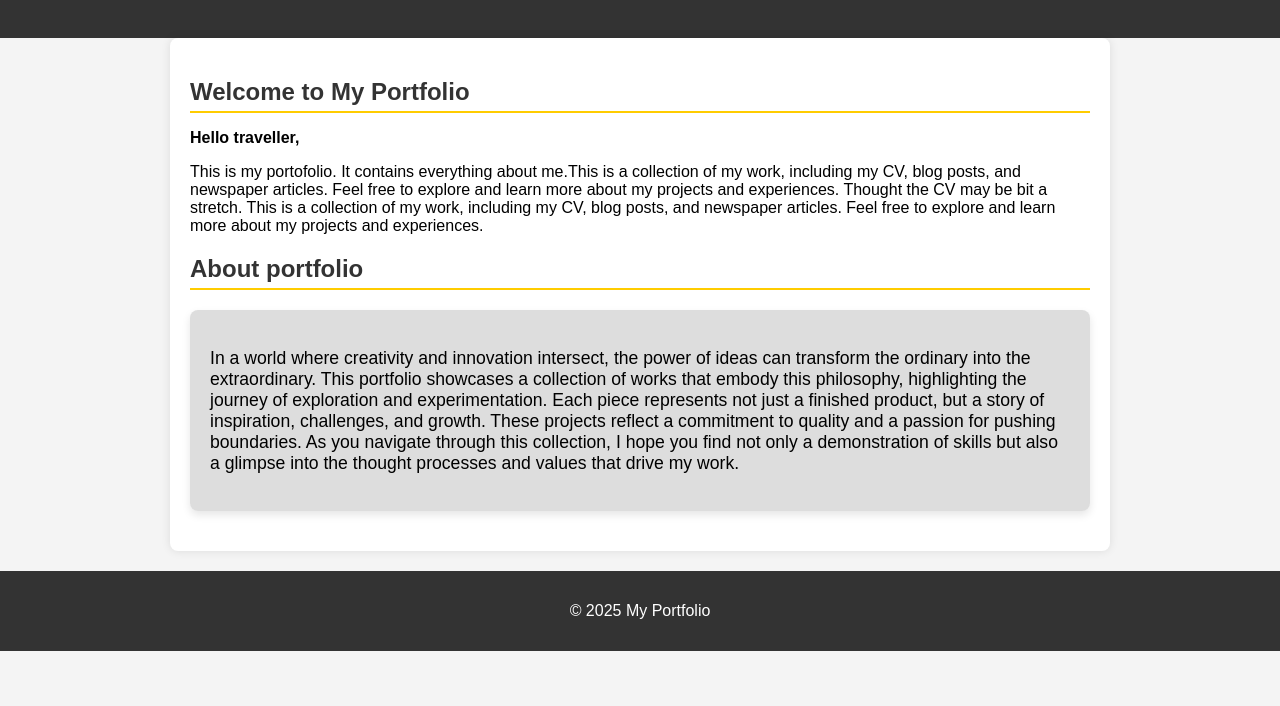
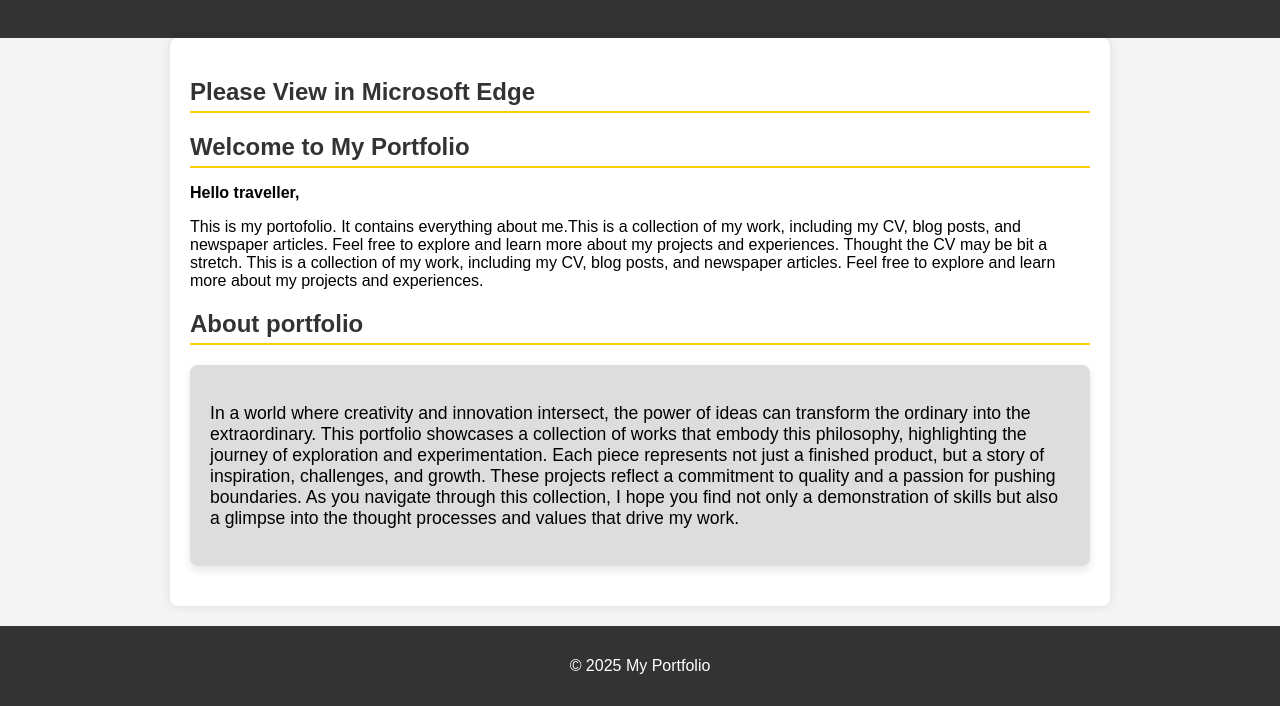
Before and after one commit to piyush-hex/sd, a plain HTML site: page index.html in a window 1280 px wide. Shown: the part 118-824 px from the top of the page. Before the commit the page ends 800 px from the top, so only its background shows below. Drawn offline with Linux system fonts and the light colour scheme.

Commit message:
index.html

```diff
--- a/index.html
+++ b/index.html
@@ -18,6 +18,7 @@
         </nav>
     </header>
     <div class="container">
+        <h2> Please View in Microsoft Edge </h2>
         <h2>Welcome to My Portfolio</h2>
 <p> <strong>Hello traveller,</strong> </p>
 <p> This is my portofolio. It  contains everything about me.This is a collection of my work, including my CV, blog posts, and newspaper articles. Feel free to explore and learn more about my projects and experiences. Thought the CV may be bit a stretch. This is a collection of my work, including my CV, blog posts, and newspaper articles. Feel free to explore and learn more about my projects and experiences.
```
